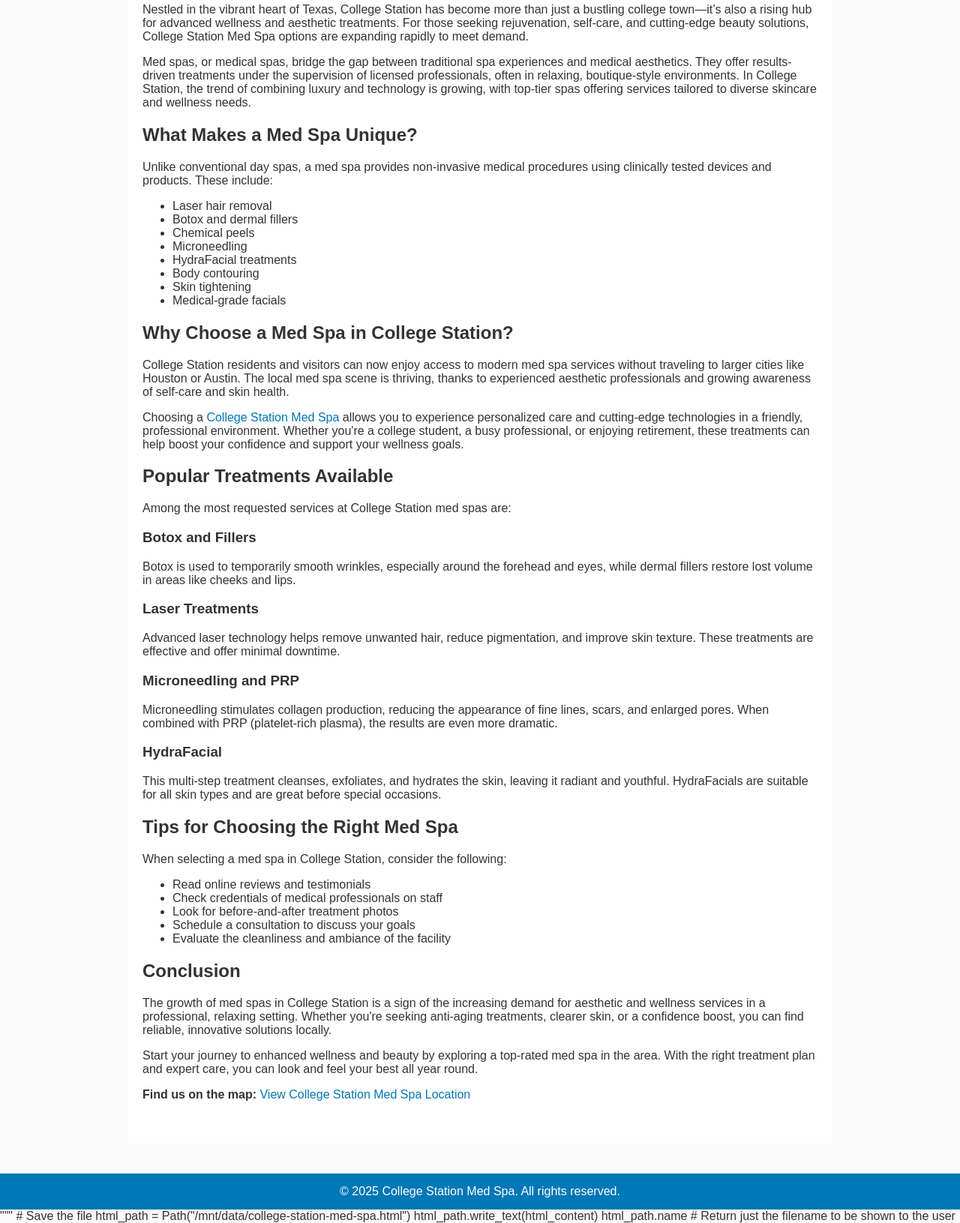
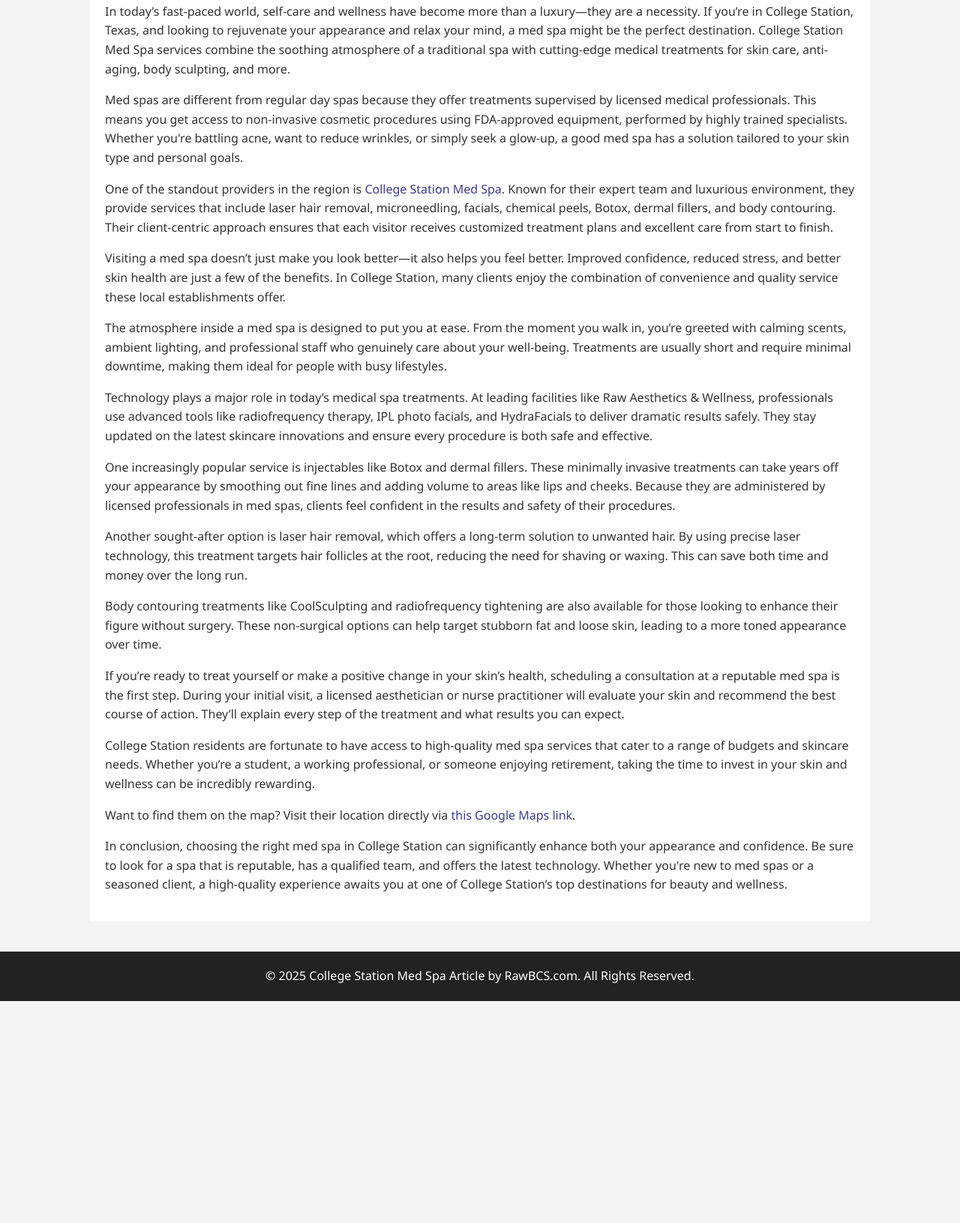
Before and after one commit to jenifer730/College-Station-Med-Spa, a plain HTML site: page index.html in a window 1280 px wide. Shown: the part 190-1821 px from the top of the page at 75% size. After the commit the page ends 1525 px from the top, so only its background shows below. Drawn offline with Linux system fonts and the light colour scheme.

Commit message:
Update index.html

```diff
--- a/index.html
+++ b/index.html
@@ -1,119 +1,92 @@
-from pathlib import Path
-
-# Define the HTML content
-html_content = """
 <!DOCTYPE html>
 <html lang="en">
 <head>
-    <meta charset="UTF-8">
-    <meta name="viewport" content="width=device-width, initial-scale=1.0">
+  <meta charset="UTF-8" />
+  <meta name="viewport" content="width=device-width, initial-scale=1.0"/>
   <title>College Station Med Spa</title>
   <style>
     body {
-            font-family: Arial, sans-serif;
       margin: 0;
-            padding: 0;
-            background-color: #f9f9f9;
+      font-family: 'Segoe UI', Tahoma, Geneva, Verdana, sans-serif;
+      background-color: #f4f4f4;
       color: #333;
+      line-height: 1.6;
     }
+
     header {
-            background-color: #0077b6;
-            color: white;
-            padding: 20px;
+      background-color: #3c3c8c;
+      padding: 40px 20px;
       text-align: center;
     }
-        main {
-            padding: 40px 20px;
-            max-width: 900px;
+
+    header h1 {
+      color: white;
+      margin: 0;
+      font-size: 3em;
+    }
+
+    .container {
+      max-width: 1000px;
       margin: auto;
+      padding: 20px;
       background-color: white;
     }
-        h1 {
-            color: #0077b6;
-        }
+
     a {
-            color: #0077b6;
+      color: #3c3c8c;
       text-decoration: none;
     }
+
     a:hover {
       text-decoration: underline;
     }
+
     footer {
-            background-color: #0077b6;
+      background-color: #222;
       color: white;
       text-align: center;
-            padding: 15px 10px;
+      padding: 20px;
       margin-top: 40px;
     }
   </style>
 </head>
 <body>
+
   <header>
     <h1>College Station Med Spa</h1>
   </header>
-    <main>
-        <p>Nestled in the vibrant heart of Texas, College Station has become more than just a bustling college town—it’s also a rising hub for advanced wellness and aesthetic treatments. For those seeking rejuvenation, self-care, and cutting-edge beauty solutions, College Station Med Spa options are expanding rapidly to meet demand.</p>
 
-        <p>Med spas, or medical spas, bridge the gap between traditional spa experiences and medical aesthetics. They offer results-driven treatments under the supervision of licensed professionals, often in relaxing, boutique-style environments. In College Station, the trend of combining luxury and technology is growing, with top-tier spas offering services tailored to diverse skincare and wellness needs.</p>
+  <div class="container">
+    <p>In today’s fast-paced world, self-care and wellness have become more than a luxury—they are a necessity. If you’re in College Station, Texas, and looking to rejuvenate your appearance and relax your mind, a med spa might be the perfect destination. College Station Med Spa services combine the soothing atmosphere of a traditional spa with cutting-edge medical treatments for skin care, anti-aging, body sculpting, and more.</p>
 
-        <h2>What Makes a Med Spa Unique?</h2>
-        <p>Unlike conventional day spas, a med spa provides non-invasive medical procedures using clinically tested devices and products. These include:</p>
-        <ul>
-            <li>Laser hair removal</li>
-            <li>Botox and dermal fillers</li>
-            <li>Chemical peels</li>
-            <li>Microneedling</li>
-            <li>HydraFacial treatments</li>
-            <li>Body contouring</li>
-            <li>Skin tightening</li>
-            <li>Medical-grade facials</li>
-        </ul>
+    <p>Med spas are different from regular day spas because they offer treatments supervised by licensed medical professionals. This means you get access to non-invasive cosmetic procedures using FDA-approved equipment, performed by highly trained specialists. Whether you're battling acne, want to reduce wrinkles, or simply seek a glow-up, a good med spa has a solution tailored to your skin type and personal goals.</p>
 
-        <h2>Why Choose a Med Spa in College Station?</h2>
-        <p>College Station residents and visitors can now enjoy access to modern med spa services without traveling to larger cities like Houston or Austin. The local med spa scene is thriving, thanks to experienced aesthetic professionals and growing awareness of self-care and skin health.</p>
+    <p>One of the standout providers in the region is <a href="https://rawbcs.com" target="_blank">College Station Med Spa</a>. Known for their expert team and luxurious environment, they provide services that include laser hair removal, microneedling, facials, chemical peels, Botox, dermal fillers, and body contouring. Their client-centric approach ensures that each visitor receives customized treatment plans and excellent care from start to finish.</p>
 
-        <p>Choosing a <a href="https://rawbcs.com" target="_blank">College Station Med Spa</a> allows you to experience personalized care and cutting-edge technologies in a friendly, professional environment. Whether you're a college student, a busy professional, or enjoying retirement, these treatments can help boost your confidence and support your wellness goals.</p>
+    <p>Visiting a med spa doesn’t just make you look better—it also helps you feel better. Improved confidence, reduced stress, and better skin health are just a few of the benefits. In College Station, many clients enjoy the combination of convenience and quality service these local establishments offer.</p>
 
-        <h2>Popular Treatments Available</h2>
-        <p>Among the most requested services at College Station med spas are:</p>
-        <h3>Botox and Fillers</h3>
-        <p>Botox is used to temporarily smooth wrinkles, especially around the forehead and eyes, while dermal fillers restore lost volume in areas like cheeks and lips.</p>
+    <p>The atmosphere inside a med spa is designed to put you at ease. From the moment you walk in, you’re greeted with calming scents, ambient lighting, and professional staff who genuinely care about your well-being. Treatments are usually short and require minimal downtime, making them ideal for people with busy lifestyles.</p>
 
-        <h3>Laser Treatments</h3>
-        <p>Advanced laser technology helps remove unwanted hair, reduce pigmentation, and improve skin texture. These treatments are effective and offer minimal downtime.</p>
+    <p>Technology plays a major role in today’s medical spa treatments. At leading facilities like Raw Aesthetics & Wellness, professionals use advanced tools like radiofrequency therapy, IPL photo facials, and HydraFacials to deliver dramatic results safely. They stay updated on the latest skincare innovations and ensure every procedure is both safe and effective.</p>
 
-        <h3>Microneedling and PRP</h3>
-        <p>Microneedling stimulates collagen production, reducing the appearance of fine lines, scars, and enlarged pores. When combined with PRP (platelet-rich plasma), the results are even more dramatic.</p>
+    <p>One increasingly popular service is injectables like Botox and dermal fillers. These minimally invasive treatments can take years off your appearance by smoothing out fine lines and adding volume to areas like lips and cheeks. Because they are administered by licensed professionals in med spas, clients feel confident in the results and safety of their procedures.</p>
 
-        <h3>HydraFacial</h3>
-        <p>This multi-step treatment cleanses, exfoliates, and hydrates the skin, leaving it radiant and youthful. HydraFacials are suitable for all skin types and are great before special occasions.</p>
+    <p>Another sought-after option is laser hair removal, which offers a long-term solution to unwanted hair. By using precise laser technology, this treatment targets hair follicles at the root, reducing the need for shaving or waxing. This can save both time and money over the long run.</p>
 
-        <h2>Tips for Choosing the Right Med Spa</h2>
-        <p>When selecting a med spa in College Station, consider the following:</p>
-        <ul>
-            <li>Read online reviews and testimonials</li>
-            <li>Check credentials of medical professionals on staff</li>
-            <li>Look for before-and-after treatment photos</li>
-            <li>Schedule a consultation to discuss your goals</li>
-            <li>Evaluate the cleanliness and ambiance of the facility</li>
-        </ul>
+    <p>Body contouring treatments like CoolSculpting and radiofrequency tightening are also available for those looking to enhance their figure without surgery. These non-surgical options can help target stubborn fat and loose skin, leading to a more toned appearance over time.</p>
 
-        <h2>Conclusion</h2>
-        <p>The growth of med spas in College Station is a sign of the increasing demand for aesthetic and wellness services in a professional, relaxing setting. Whether you're seeking anti-aging treatments, clearer skin, or a confidence boost, you can find reliable, innovative solutions locally.</p>
+    <p>If you’re ready to treat yourself or make a positive change in your skin’s health, scheduling a consultation at a reputable med spa is the first step. During your initial visit, a licensed aesthetician or nurse practitioner will evaluate your skin and recommend the best course of action. They’ll explain every step of the treatment and what results you can expect.</p>
 
-        <p>Start your journey to enhanced wellness and beauty by exploring a top-rated med spa in the area. With the right treatment plan and expert care, you can look and feel your best all year round.</p>
+    <p>College Station residents are fortunate to have access to high-quality med spa services that cater to a range of budgets and skincare needs. Whether you’re a student, a working professional, or someone enjoying retirement, taking the time to invest in your skin and wellness can be incredibly rewarding.</p>
 
-        <p><strong>Find us on the map:</strong> <a href="https://www.google.com/maps/search/?api=1&query=a&query_place_id=ChIJi8M6gkeFRoYRY60B-EJnhNs" target="_blank">View College Station Med Spa Location</a></p>
-    </main>
+    <p>Want to find them on the map? Visit their location directly via <a href="https://www.google.com/maps/search/?api=1&query=a&query_place_id=ChIJi8M6gkeFRoYRY60B-EJnhNs" target="_blank">this Google Maps link</a>.</p>
+
+    <p>In conclusion, choosing the right med spa in College Station can significantly enhance both your appearance and confidence. Be sure to look for a spa that is reputable, has a qualified team, and offers the latest technology. Whether you're new to med spas or a seasoned client, a high-quality experience awaits you at one of College Station’s top destinations for beauty and wellness.</p>
+  </div>
+
   <footer>
-        &copy; 2025 College Station Med Spa. All rights reserved.
+    &copy; 2025 College Station Med Spa Article by RawBCS.com. All Rights Reserved.
   </footer>
+
 </body>
 </html>
-"""
-
-# Save the file
-html_path = Path("/mnt/data/college-station-med-spa.html")
-html_path.write_text(html_content)
-
-html_path.name  # Return just the filename to be shown to the user
```
Lines whose indentation alone changed are shown as unchanged.
